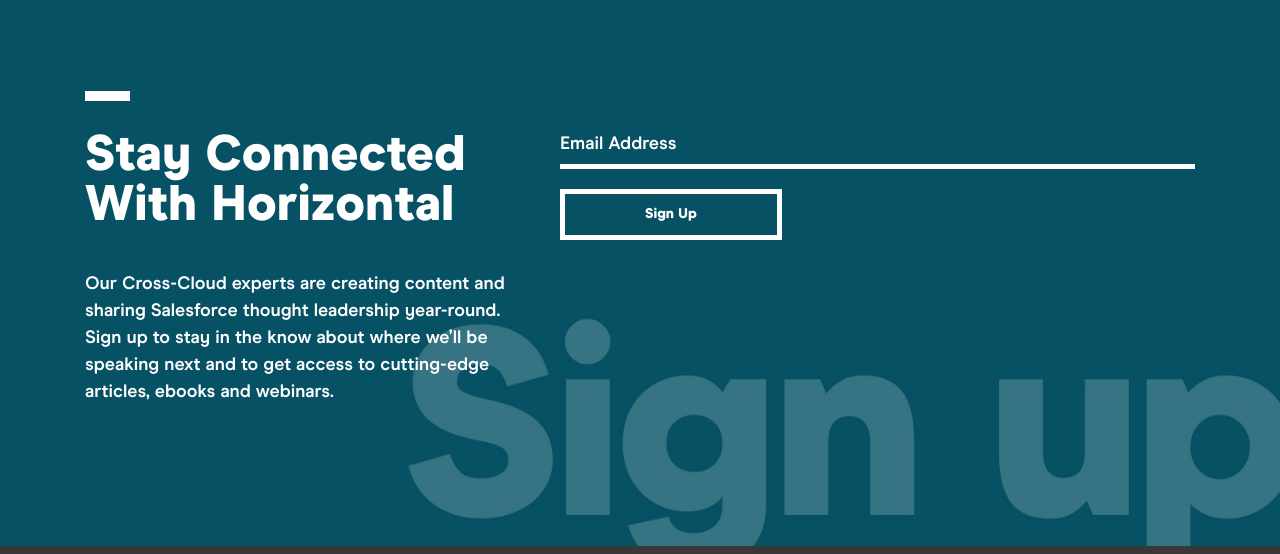
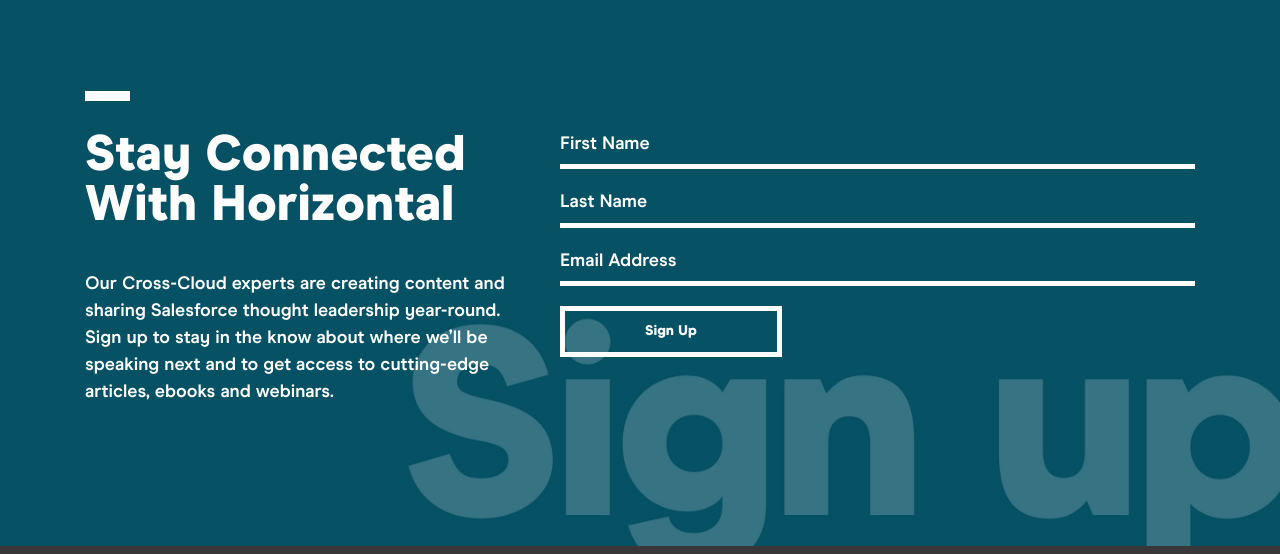
Before and after one commit to iamshubhajit/DreamforceLandingPage, a plain HTML site: page index.html in a window 1280 px wide. Shown: the part 3700-4254 px from the top of the page. Drawn offline with nearby package versions, Linux system fonts and the light colour scheme.

Commit message:
Add files via upload

```diff
--- a/index.html
+++ b/index.html
@@ -723,6 +723,22 @@
                                 <div class="row">
                                     <div class="col-lg-12 col-md-12 col-sm-12 col-xs-12 form_field" style="margin-bottom: 20px;">
                                         <div class="row">
+                                            <div class="col-lg-12 col-md-12 col-sm-12 col-xs-12 font_family_MER_bold font_size_18px text_box_label">First Name</div>
+                                            <div class="col-lg-12 col-md-12 col-sm-12 col-xs-12 text_box_area">
+                                                <input type="email" class="text_box_line" name="first_name" required=""/>
+                                            </div>
+                                        </div>
+                                    </div>
+                                    <div class="col-lg-12 col-md-12 col-sm-12 col-xs-12 form_field" style="margin-bottom: 20px;">
+                                        <div class="row">
+                                            <div class="col-lg-12 col-md-12 col-sm-12 col-xs-12 font_family_MER_bold font_size_18px text_box_label">Last Name</div>
+                                            <div class="col-lg-12 col-md-12 col-sm-12 col-xs-12 text_box_area">
+                                                <input type="email" class="text_box_line" name="last_name" required=""/>
+                                            </div>
+                                        </div>
+                                    </div>
+                                    <div class="col-lg-12 col-md-12 col-sm-12 col-xs-12 form_field" style="margin-bottom: 20px;">
+                                        <div class="row">
                                             <div class="col-lg-12 col-md-12 col-sm-12 col-xs-12 font_family_MER_bold font_size_18px text_box_label">Email Address</div>
                                             <div class="col-lg-12 col-md-12 col-sm-12 col-xs-12 text_box_area">
                                                 <input type="email" class="text_box_line" name="email_address" required=""/>
```
